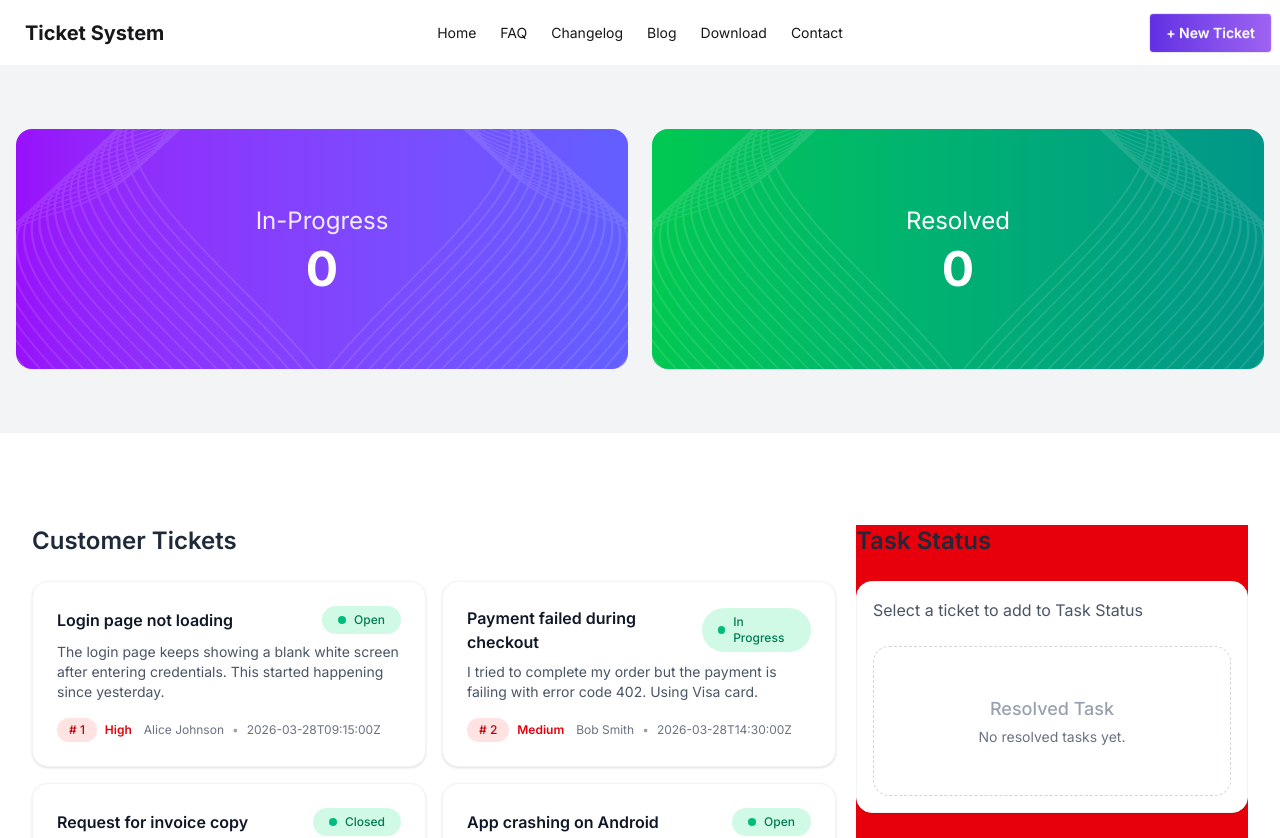
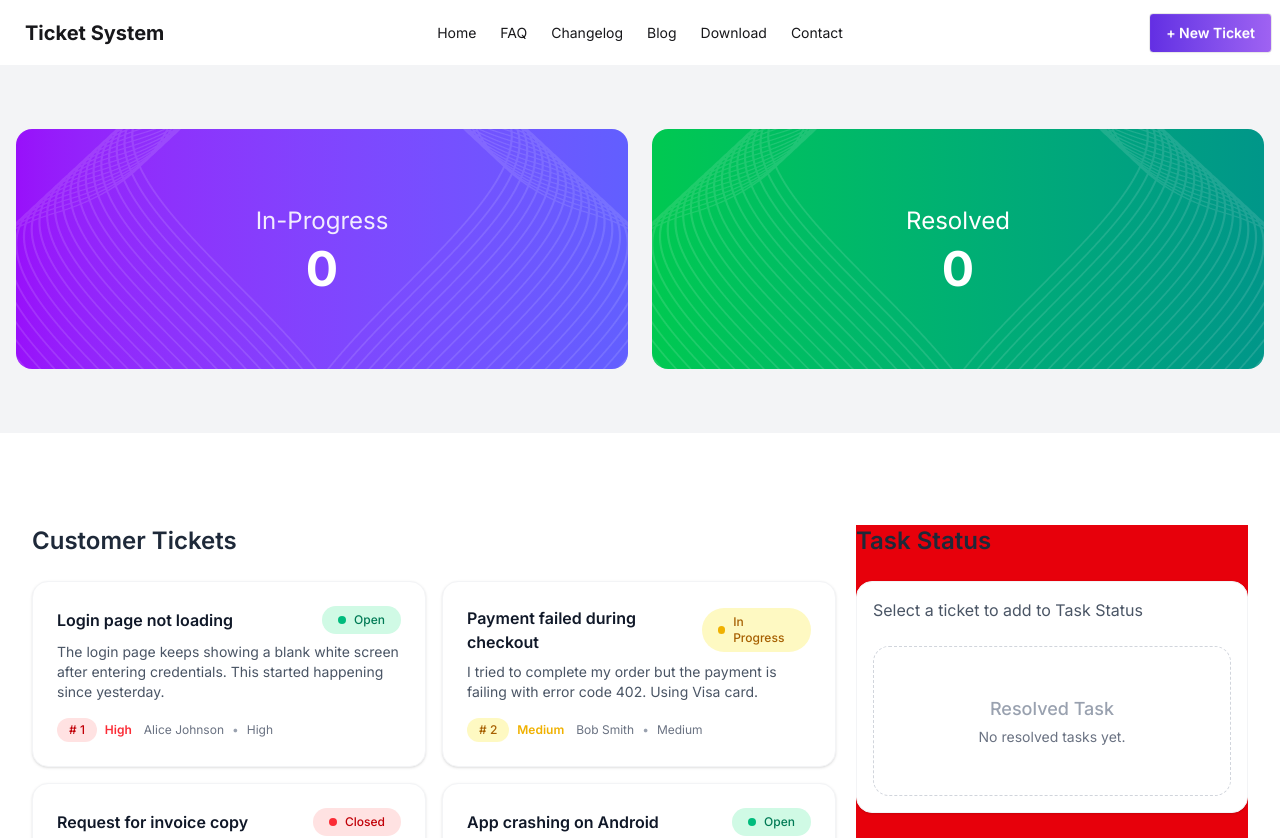
Before and after one commit to toufiqweb/Customer-Support-Zone, a React (Vite) app: page / in a window 1280 px wide. Shown: the top 838 px of the page. Built offline with nearby package versions, Linux system fonts and the light colour scheme.

Commit message:
conditonal class name set

```diff
--- a/src/componets/homepage/CustomerTicketsSection/CustomerTicketCard.jsx
+++ b/src/componets/homepage/CustomerTicketsSection/CustomerTicketCard.jsx
@@ -1,33 +1,49 @@
 import React from "react";
 
-const CustomerTicketCard = ({ticket}) => {
+const CustomerTicketCard = ({ ticket }) => {
   return (
-
     // {/* Ticket  */}
     <div className="bg-white rounded-2xl shadow-sm p-6 border border-gray-100 hover:shadow-md transition-shadow">
       <div className="flex justify-between items-start">
         <div>
           <div className="font-semibold text-gray-900 flex  justify-between items-center">
             {ticket.title}
-            <div className="flex items-center gap-2 w-fit bg-emerald-100 text-emerald-700 text-xs font-medium px-4 py-1.5 rounded-full">
-              <div className="w-2 h-2 bg-emerald-500 rounded-full"></div>
-               {ticket.status}
+            <div className={`flex items-center gap-2 w-fit  text-xs font-medium px-4 py-1.5 rounded-full
+             ${ticket.status === "Open" && "bg-emerald-100 text-emerald-700"}
+              ${ticket.status === "Closed" && "bg-red-100 text-red-700"}
+              ${ticket.status === "In Progress" && "bg-yellow-100 text-yellow-700 "}
+             `}>
+              <div
+                className={`w-2 h-2 rounded-full
+              ${ticket.status === "Open" && "bg-emerald-500 "  }
+              ${ticket.status === "Closed" && "bg-red-500 "}
+              ${ticket.status === "In Progress" && "bg-yellow-500 "}
+            `}
+              ></div>
+              {ticket.status}
             </div>
           </div>
-          <p className="text-sm text-gray-600 mt-2 ">
-             {ticket.description}
-          </p>
+          <p className="text-sm text-gray-600 mt-2 ">{ticket.description}</p>
           <div className="flex flex-col lg:flex-row justify-self-start items-center gap-3 mt-4 text-xs">
             <div className="flex gap-2 justify-center items-center">
-              <span className="bg-red-100 text-red-700 px-3 py-1 rounded-full font-medium">
+              <span className={` px-3 py-1 rounded-full font-medium
+              ${ticket.priority === "High" && "bg-red-100 text-red-700 "  }
+              ${ticket.priority === "Medium" && "bg-yellow-100 text-yellow-700 "}
+              ${ticket.priority === "Low" && "bg-green-100 text-green-700"} `}>
                 # {ticket.id}
               </span>
-              <span className="text-red-600 font-semibold"> {ticket.priority}</span>
+              <span className={` font-semibold
+              ${ticket.priority === "High" && "text-red-500 "  }
+              ${ticket.priority === "Medium" && "text-yellow-500 "}
+              ${ticket.priority === "Low" && "text-green-500"} `}>
+
+                {ticket.priority}
+              </span>
             </div>
             <div className="flex gap-2 justify-center items-center">
               <span className="text-gray-500">{ticket.customer}</span>
               <span className="text-gray-400">•</span>
-              <span className="text-gray-500">{ticket.createdAt}</span>
+              <span className="text-gray-500">{ticket.priority}</span>
             </div>
           </div>
         </div>
```
